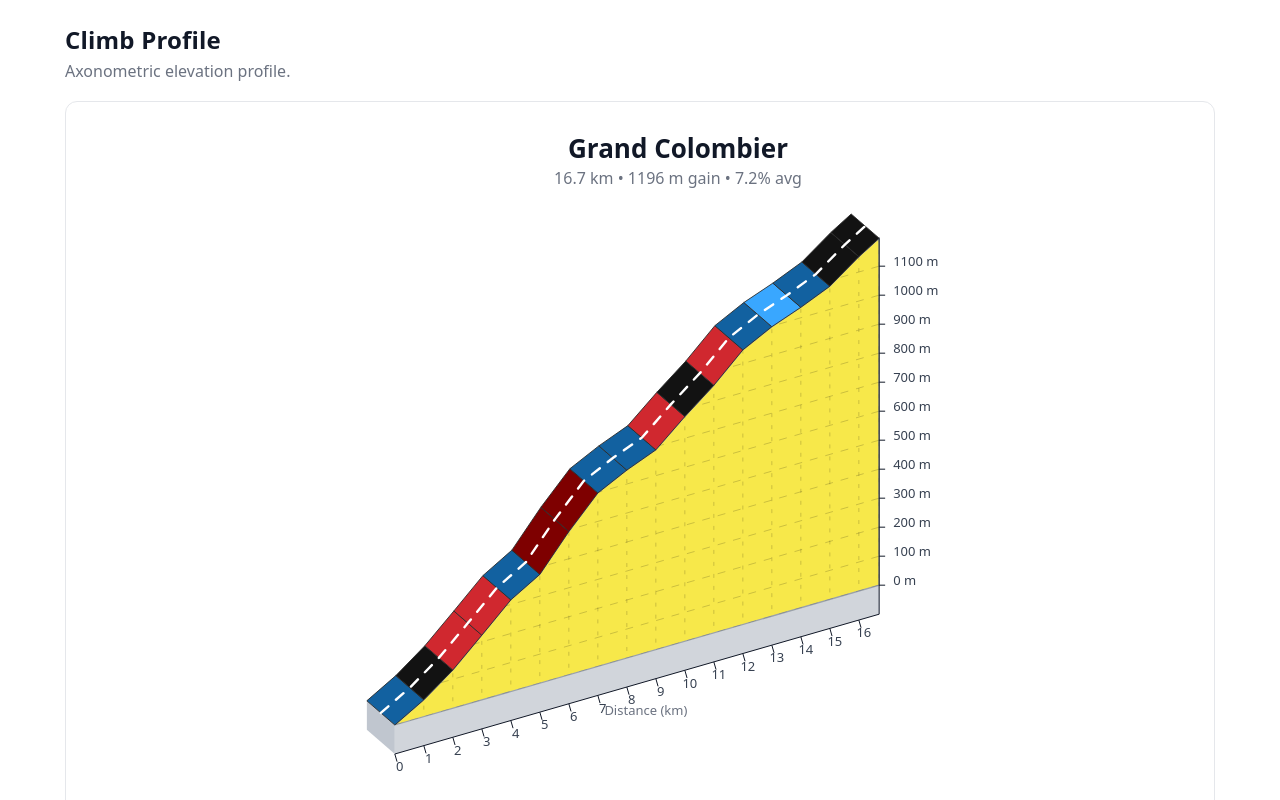
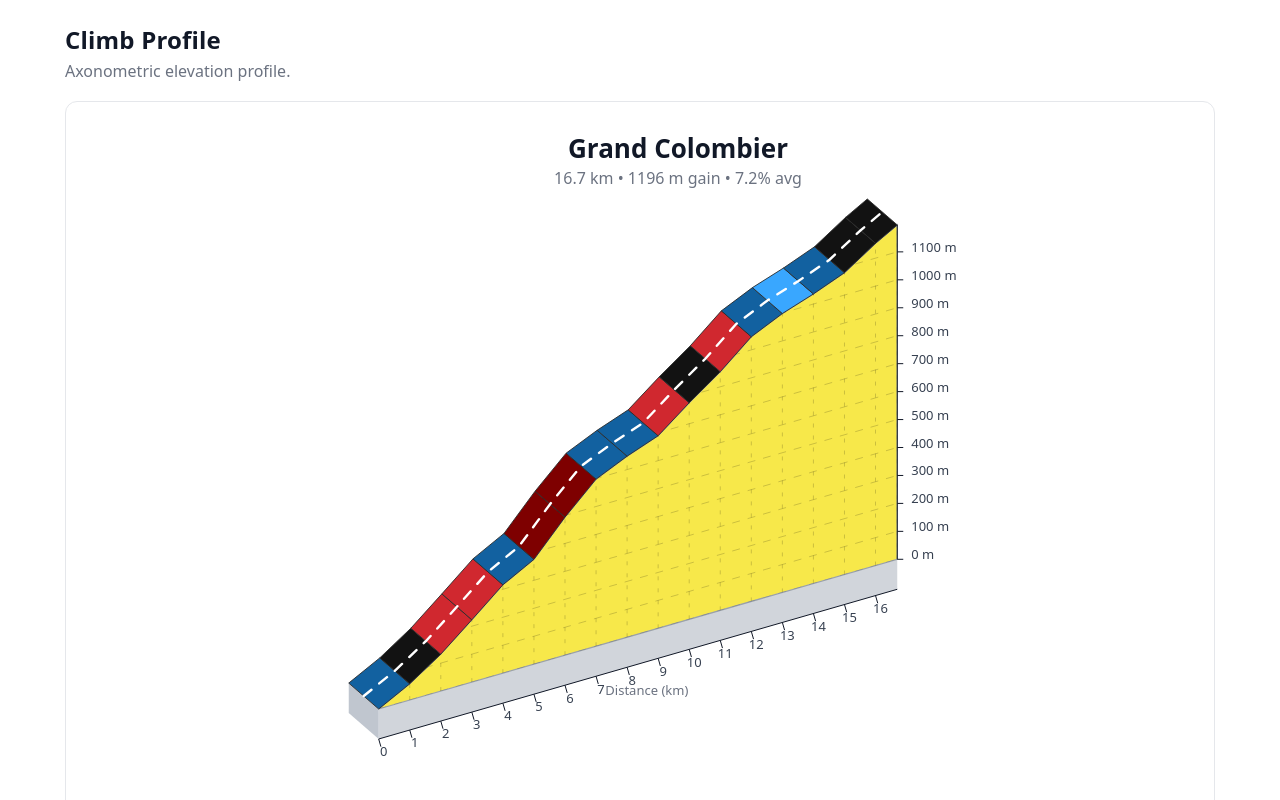
Before and after one commit to brendansudol/cycling-elevation-profile-app, a Next.js app: page / in a window 1280 px wide. Shown: the top 800 px of the page. Built offline with nearby package versions, Linux system fonts and the light colour scheme.

Commit message:
dont scale shelf height

```diff
--- a/src/components/ProfileChart.tsx
+++ b/src/components/ProfileChart.tsx
@@ -6,7 +6,12 @@ import { accumulate, avgGrade, niceStep, toFixedN, unitVec } from "@/lib/utils/m
 import { colorForGrade } from "@/lib/utils/color"
 import { fitAxonBoundingRangeCentered } from "@/lib/utils/projection"
 
-/** Pure SVG renderer for the axonometric elevation profile. */
+/**
+ * Axonometric elevation profile (pure SVG).
+ * This version uses a fixed-pixel shelf (platform.heightPx) and keeps the
+ * overall graphic perfectly centered by subtracting ½·shelfVec from the
+ * projector translation.
+ */
 export default function ProfileChart({
   data,
   config,
@@ -20,7 +25,7 @@ export default function ProfileChart({
 
   // Derived geometry (memoized)
   const model = useMemo(() => {
-    const { canvas, axon, roof, platform, grid } = config
+    const { canvas, axon, roof, platform } = config
     const segments = data.segments || []
     const { points, totalKm, totalGainM } = accumulate(segments)
 
@@ -28,10 +33,11 @@ export default function ProfileChart({
     const elevMax = Math.max(...points.map((p) => p.elev))
     const elevSpanM = Math.max(10, elevMax - elevMin)
 
-    const Ybuf = Math.max(0, platform.heightM || 0) / 1000 // km
-    const W = Math.max(0.001, totalKm)
-    const H = elevSpanM / 1000
+    // World extents (NO shelf in world space)
+    const W = Math.max(0.001, totalKm) // km (X world)
+    const H = elevSpanM / 1000 // km (Y world)
 
+    // Ribbon thickness from fraction or fixed override
     const Dbase = Math.max(0.01, roof.depthOverrideKm ?? W * roof.depthFrac)
     let zNear: number
     switch (roof.anchor) {
@@ -46,27 +52,50 @@ export default function ProfileChart({
     }
     const zFar = zNear + Dbase
 
+    // Reserve the shelf pixels in fit so nothing clips after we lift the face by shelfVec
+    const fitHeight = canvas.height - (platform.heightPx || 0)
+
+    // Build projector that fits the world box (no shelf) into fitHeight and centers it.
     const proj = fitAxonBoundingRangeCentered(
       W,
-      H + Ybuf,
+      H,
       Math.min(zNear, zFar),
       Math.max(zNear, zFar),
       canvas.width,
-      canvas.height,
+      fitHeight,
       canvas.margin,
       axon
     )
-    const P = (X: number, Y: number, Z: number) => proj.project(X, Y, Z)
 
+    // We'll compute shelfVec in screen-space as: direction of +Y (world) mapped through projector,
+    // normalized and scaled to exactly platform.heightPx.
+    const P0 = (X: number, Y: number, Z: number) => proj.project(X, Y, Z)
+
+    const pY0 = P0(0, 0, 0)
+    const pY1 = P0(0, 1, 0)
+    const ydx = pY1.x - pY0.x,
+      ydy = pY1.y - pY0.y
+    const ylen = Math.hypot(ydx, ydy) || 1
+    const shelfVec = {
+      x: (ydx / ylen) * (platform.heightPx || 0),
+      y: (ydy / ylen) * (platform.heightPx || 0),
+    }
+
+    // Center the overall graphic (world + shelf) by subtracting ½·shelfVec
+    const P = (X: number, Y: number, Z: number) => {
+      const p = P0(X, Y, Z)
+      return { x: p.x - shelfVec.x / 2, y: p.y - shelfVec.y / 2 }
+    }
+
+    // Data in world units (relative elevation)
     const worldPts = points.map((p) => ({ X: p.d, Y: (p.elev - elevMin) / 1000 }))
 
     return {
       canvas,
-      grid,
+      roof,
       platform,
       W,
       H,
-      Ybuf,
       zNear,
       zFar,
       segments,
@@ -75,16 +104,15 @@ export default function ProfileChart({
       totalGainM,
       elevSpanM,
       P,
+      shelfVec,
     }
   }, [data, config])
 
   const {
     canvas,
-    grid,
     platform,
     W,
     H,
-    Ybuf,
     zNear,
     zFar,
     segments,
@@ -93,11 +121,21 @@ export default function ProfileChart({
     totalGainM,
     elevSpanM,
     P,
+    shelfVec,
   } = model
 
-  const baseL = P(0, Ybuf, 0),
-    baseR = P(W, Ybuf, 0)
-  const topPts2D = worldPts.map((pt) => P(pt.X, Ybuf + pt.Y, 0))
+  // Small helpers
+  const addShelf = (p: { x: number; y: number }) => ({ x: p.x + shelfVec.x, y: p.y + shelfVec.y })
+
+  // Base axis (Y=0) projected (already centered by -½·shelfVec)
+  const baseAxisL = P(0, 0, 0),
+    baseAxisR = P(W, 0, 0)
+
+  // Face top follows the terrain and is lifted by shelfVec
+  const baseL = addShelf(baseAxisL)
+  const baseR = addShelf(baseAxisR)
+  const topPts2D = worldPts.map((pt) => addShelf(P(pt.X, pt.Y, 0)))
+
   const facePathD = [
     `M ${baseL.x} ${baseL.y}`,
     ...topPts2D.map((q) => `L ${q.x} ${q.y}`),
@@ -105,12 +143,14 @@ export default function ProfileChart({
     `Z`,
   ].join(" ")
 
-  const distStep = grid.distStepKm || 1
-  const stepM = niceStep(elevSpanM, grid.elevLines)
+  // Grid steps
+  const distStep = config.grid.distStepKm || 1
+  const stepM = niceStep(elevSpanM, config.grid.elevLines)
   const stepYkm = stepM / 1000
 
-  const nearPts2D = worldPts.map((pt) => P(pt.X, Ybuf + pt.Y, zNear))
-  const farPts2D = worldPts.map((pt) => P(pt.X, Ybuf + pt.Y, zFar))
+  // Roof near/far profiles (also lifted by shelfVec)
+  const nearPts2D = worldPts.map((pt) => addShelf(P(pt.X, pt.Y, zNear)))
+  const farPts2D = worldPts.map((pt) => addShelf(P(pt.X, pt.Y, zFar)))
   const midPts = nearPts2D
     .map((f, i) => {
       const b = farPts2D[i]
@@ -118,8 +158,9 @@ export default function ProfileChart({
     })
     .join(" ")
 
-  const axisL = P(0, 0, 0),
-    axisR = P(W, 0, 0)
+  // Axes helpers (distance axis remains on Y=0, i.e., *below* the shelf)
+  const axisL = baseAxisL,
+    axisR = baseAxisR
   const tVec = unitVec(axisL, axisR)
   const nVec = { x: -tVec.y, y: tVec.x }
 
@@ -135,28 +176,36 @@ export default function ProfileChart({
       height={canvas.height}
       role="img"
     >
-      {/* PLATFORM / SHELF (z = 0 plane) */}
-      {Ybuf > 0 && (
+      {/* PLATFORM / SHELF — fixed pixel height (screen-space) */}
+      {platform.heightPx > 0 && (
+        <>
+          {(() => {
+            const p00 = P(0, 0, 0)
+            const p10 = P(W, 0, 0) // bottom (x-axis)
+            const p01 = addShelf(p00)
+            const p11 = addShelf(p10) // top (shelf top)
+
+            return (
               <>
                 <path
-            d={`M ${P(0, 0, 0).x} ${P(0, 0, 0).y}
-                L ${P(0, Ybuf, 0).x} ${P(0, Ybuf, 0).y}
-                L ${P(W, Ybuf, 0).x} ${P(W, Ybuf, 0).y}
-                L ${P(W, 0, 0).x} ${P(W, 0, 0).y} Z`}
+                  d={`M ${p00.x} ${p00.y} L ${p01.x} ${p01.y} L ${p11.x} ${p11.y} L ${p10.x} ${p10.y} Z`}
                   fill={platform.fill}
                 />
-          {/* Vertical start wall at x=0 extruded zNear..zFar */}
+                {/* Vertical start wall at x=0 extruded along z and lifted by shelfVec */}
                 <polygon
                   points={`${P(0, 0, zNear).x},${P(0, 0, zNear).y}
                            ${P(0, 0, zFar).x},${P(0, 0, zFar).y}
-                     ${P(0, Ybuf, zFar).x},${P(0, Ybuf, zFar).y}
-                     ${P(0, Ybuf, zNear).x},${P(0, Ybuf, zNear).y}`}
+                           ${addShelf(P(0, 0, zFar)).x},${addShelf(P(0, 0, zFar)).y}
+                           ${addShelf(P(0, 0, zNear)).x},${addShelf(P(0, 0, zNear)).y}`}
                   fill={platform.wallFill}
                 />
               </>
+            )
+          })()}
+        </>
       )}
 
-      {/* FRONT FACE (yellow wedge) in z=0 plane */}
+      {/* FRONT FACE (yellow wedge) in z=0 plane (lifted by shelfVec) */}
       <defs>
         <clipPath id={clipId}>
           <path d={facePathD} />
@@ -169,13 +218,14 @@ export default function ProfileChart({
         strokeWidth={config.face.strokeWidth}
       />
 
-      {/* GRID (clipped to face) */}
+      {/* GRID (clipped to face). Lines are lifted by shelfVec. */}
       <g clipPath={`url(#${clipId})`}>
         {/* Distance grid lines */}
         {Array.from({ length: Math.floor(W / distStep) + 2 }, (_, i) => {
           const xk = Math.min(W, i * distStep)
-          const p1 = P(xk, 0, 0),
-            p2 = P(xk, H + Ybuf, 0)
+          const p1 = addShelf(P(xk, 0, 0))
+          const p2 = addShelf(P(xk, H, 0))
+
           return (
             <line
               key={`gx-${i}`}
@@ -191,9 +241,10 @@ export default function ProfileChart({
         })}
         {/* Elevation grid lines (from shelf top) */}
         {Array.from({ length: Math.floor(H / stepYkm) + 2 }, (_, i) => {
-          const yk = Ybuf + i * stepYkm
-          const p1 = P(0, yk, 0),
-            p2 = P(W, yk, 0)
+          const yk = i * stepYkm
+          const p1 = addShelf(P(0, yk, 0))
+          const p2 = addShelf(P(W, yk, 0))
+
           return (
             <line
               key={`gy-${i}`}
@@ -209,7 +260,7 @@ export default function ProfileChart({
         })}
       </g>
 
-      {/* ROOF / RIBBON tiles + dashed centerline */}
+      {/* ROOF / RIBBON tiles + dashed centerline (lifted by shelfVec) */}
       <g>
         {worldPts.slice(0, -1).map((_, i) => {
           const a = nearPts2D[i],
@@ -237,13 +288,15 @@ export default function ProfileChart({
         />
       </g>
 
-      {/* AXES (z=0 plane) */}
+      {/* AXES (z=0 plane).
+          Distance axis stays at Y=0 (below shelf), elevation axis is lifted by shelfVec. */}
       <g fontSize={config.labelFontSize} fontFamily="system-ui, sans-serif" fill="#374151">
         {/* distance axis */}
         <line x1={axisL.x} y1={axisL.y} x2={axisR.x} y2={axisR.y} stroke="#111827" />
-        {Array.from({ length: Math.floor(W / distStep) + 1 }, (_, i) => {
-          const xk = Math.min(W, i * distStep)
+        {Array.from({ length: Math.floor(W / (config.grid.distStepKm || 1)) + 1 }, (_, i) => {
+          const xk = Math.min(W, i * (config.grid.distStepKm || 1))
           const p = P(xk, 0, 0)
+
           return (
             <g key={`dx-${i}`}>
               <line
@@ -268,10 +321,10 @@ export default function ProfileChart({
           Distance (km)
         </text>
 
-        {/* elevation axis at X=W */}
+        {/* elevation axis at X=W (lifted by shelfVec) */}
         {(() => {
-          const yA = P(W, 0, 0),
-            yB = P(W, H + Ybuf, 0)
+          const yA = addShelf(P(W, 0, 0)),
+            yB = addShelf(P(W, H, 0))
           const yT = unitVec(yA, yB),
             yN = { x: -yT.y, y: yT.x }
           const step = stepM
@@ -279,8 +332,8 @@ export default function ProfileChart({
             <line key="e-line" x1={yA.x} y1={yA.y} x2={yB.x} y2={yB.y} stroke="#111827" />,
           ]
           for (let m = 0; m <= elevSpanM + 1e-6; m += step) {
-            const yk = Ybuf + m / 1000
-            const p = P(W, yk, 0)
+            const yk = m / 1000
+            const p = addShelf(P(W, yk, 0))
             lines.push(
               <g key={`ey-${m}`}>
                 <line x1={p.x} y1={p.y} x2={p.x + yN.x * 6} y2={p.y + yN.y * 6} stroke="#111827" />
--- a/src/lib/config.ts
+++ b/src/lib/config.ts
@@ -6,29 +6,37 @@ export const CONFIG: Config = {
     height: 720,
     margin: { top: 90, right: 170, bottom: 90, left: 60 },
   },
+
+  // Camera
   axon: {
     yawDeg: 30,
     pitchDeg: 30,
     rollDeg: 0,
     xScale: 1.0,
-    verticalExaggeration: 10.0,
+    verticalExaggeration: 9,
   },
+
+  // Ribbon depth (10% of distance by default; override with fixed km if needed)
   roof: {
     depthFrac: 0.1,
     depthOverrideKm: null,
-    anchor: "back",
+    anchor: "back", // default: shifted behind ridge
     zOffsetKm: 0,
   },
+
+  // Platform/shelf — fixed pixel height (screen-space)
   platform: {
-    heightM: 100,
+    heightPx: 30,
     fill: "var(--platform)",
     wallFill: "var(--platform-wall)",
   },
+
   grid: { distStepKm: 1, elevLines: 8 },
   road: { strokeWidth: 2.4, dash: "10 10" },
   face: { stroke: "#9aa1aa", strokeWidth: 1.25 },
   titleFontSize: 26,
   labelFontSize: 13,
+
   slopeColors: [
     { upTo: 4.0, color: "#39A7FF" },
     { upTo: 6.0, color: "#1261A0" },
--- a/src/lib/types.ts
+++ b/src/lib/types.ts
@@ -2,6 +2,7 @@ export interface Segment {
   km: number
   grade: number
 }
+
 export interface ClimbData {
   name: string
   segments: Segment[]
@@ -31,7 +32,8 @@ export interface RoofConfig {
 }
 
 export interface PlatformConfig {
-  heightM: number
+  /** Fixed pixel height for the shelf (screen-space). */
+  heightPx: number
   fill: string
   wallFill: string
 }
```
Lines whose indentation alone changed are shown as unchanged.
